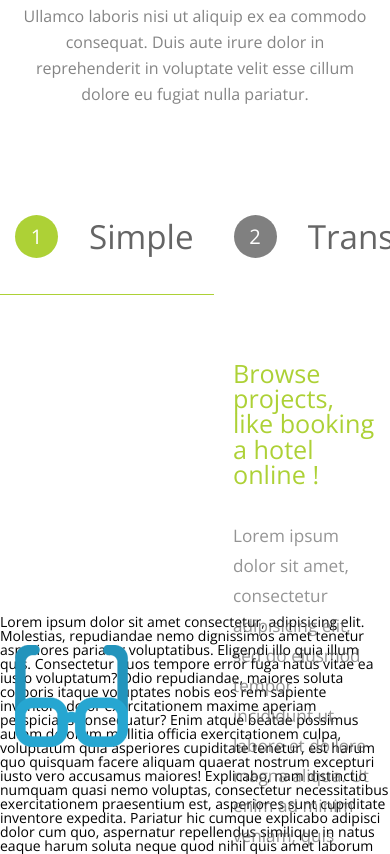
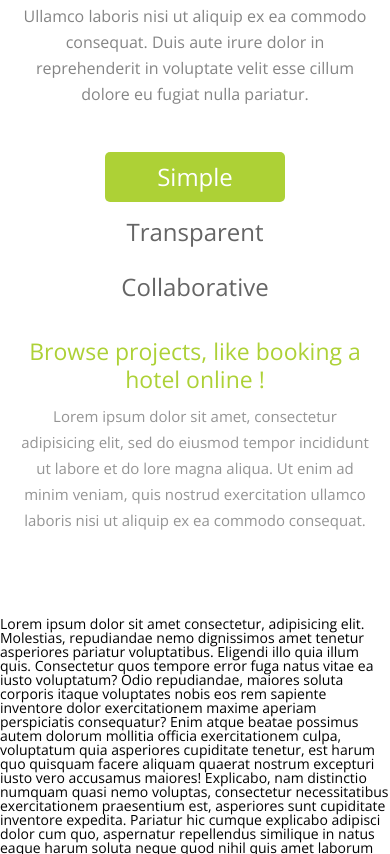
Before and after one commit to antonpetrovich13/Crowdme-2, a plain HTML site: page index.html in a window 390 px wide. Shown: the part 1210-2064 px from the top of the page. Drawn offline with nearby package versions, Linux system fonts and the light colour scheme.

Commit message:
Add files via upload

```diff
--- a/#source/js/script.js
+++ b/#source/js/script.js
@@ -74,6 +74,7 @@ tabs.forEach(function (tab, index) {
 
 		contents[index].classList.add("active");
 	});
+
 });
 
 // To run the animation initially when the page loads
--- a/#source/scss/content.scss
+++ b/#source/scss/content.scss
@@ -314,7 +314,7 @@
 
 	&__body {
 		margin: 103px auto 0px auto;
-		max-width: 880px;
+		max-width: 730px;
 		position: relative;
 	}
 
@@ -337,6 +337,7 @@
 	}
 
 	&__text {
+		justify-items: center;
 	}
 
 	&__title {
@@ -351,6 +352,121 @@
 		line-height: 30px;
 		color: #606060;
 	}
+
+	@media (max-width: 1050px) {
+		padding: 50px 0px;
+		&__tab {
+			font-size: 28px;
+			& span {
+				width: 33px;
+				height: 33px;
+				font-size: 17px;
+				margin: 0px 20px 0px 0px;
+			}
+			&:after {
+				bottom: -27px;
+				left: 50%;
+				transform: translate(-50%, 0);
+			}
+			&.active:after {
+				width: 80%;
+			}
+		}
+		&__body {
+			margin: 73px auto 0px auto;
+			max-width: 730px;
+			position: relative;
+		}
+		&__image {
+			flex: 1 0 80px;
+			margin: 0px 70px 0px 0px;
+		}
+		&__subtitle {
+			margin: 24px 0px 0px 0px;
+		}
+	}
+
+	@media (max-width: 890px) {
+		padding: 30px 0px 50px 0px;
+		&__tabs {
+			display: block;
+		}
+		&__tab {
+			width: 100px;
+			height: 50px;
+			margin: 5px auto 5px auto;
+			border-radius: 5px;
+			transition: all 0.4s ease 0s;
+			&:first-child {
+				margin: 0px auto 5px auto;
+			}
+			&:last-child {
+				margin: 5px auto 0px auto;
+			}
+			&:after {
+				display: none;
+			}
+			& span {
+				display: none;
+			}
+			&.active {
+				width: 300px;
+				color: #fff;
+				background-color: #add136;
+			}
+		}
+		&__body {
+			margin: 40px auto 0px auto;
+			max-width: 700px;
+		}
+		&__image {
+			flex: 1 0 80px;
+			margin: 0px 40px 0px 0px;
+		}
+		&__subtitle {
+			margin: 20px 0px 0px 0px;
+			font-size: 17.2px;
+			line-height: 28px;
+		}
+	}
+	@media (max-width: 770px) {
+		padding: 30px 0px;
+		&__image {
+			display: none;
+			visibility: hidden;
+		}
+		&__text {
+			text-align: center;
+		}
+		&__subtitle {
+			margin: 15px 0px 0px 0px;
+			font-size: 17.2px;
+			line-height: 28px;
+		}
+	}
+	@media (max-width: 600px) {
+		padding: 15px 0px 30px 0px;
+		&__tab {
+			font-size: 24px;
+			width: 50px;
+			&.active {
+				width: 180px;
+				background-color: #add136;
+			}
+		}
+		&__body {
+			margin: 25px auto 0px auto;
+		}
+		&__title {
+			font-size: 23px;
+			line-height: 28px;
+		}
+		&__subtitle {
+			margin: 10px 0px 0px 0px;
+			font-size: 15px;
+			line-height: 26px;
+		}
+	}
 }
 
 @keyframes fade {
@@ -363,5 +479,5 @@
 }
 
 .nomain {
-	margin: 200px 0px 0px 0px;
+	margin: 250px 0px 0px 0px;
 }
--- a/css/style.css
+++ b/css/style.css
@@ -657,7 +657,7 @@ body {
       background-color: #add136; }
   .properties__body {
     margin: 103px auto 0px auto;
-    max-width: 880px;
+    max-width: 730px;
     position: relative; }
   .properties__content {
     position: absolute;
@@ -678,6 +678,8 @@ body {
     margin: 0px 105px 0px 0px; }
     .properties__image img {
       max-width: 100%; }
+  .properties__text {
+    justify-items: center; }
   .properties__title {
     font-size: 25.2px;
     color: #add136; }
@@ -687,6 +689,102 @@ body {
     font-size: 17.2px;
     line-height: 30px;
     color: #606060; }
+  @media (max-width: 1050px) {
+    .properties {
+      padding: 50px 0px; }
+      .properties__tab {
+        font-size: 28px; }
+        .properties__tab span {
+          width: 33px;
+          height: 33px;
+          font-size: 17px;
+          margin: 0px 20px 0px 0px; }
+        .properties__tab:after {
+          bottom: -27px;
+          left: 50%;
+          -webkit-transform: translate(-50%, 0);
+          -ms-transform: translate(-50%, 0);
+          transform: translate(-50%, 0); }
+        .properties__tab.active:after {
+          width: 80%; }
+      .properties__body {
+        margin: 73px auto 0px auto;
+        max-width: 730px;
+        position: relative; }
+      .properties__image {
+        -webkit-box-flex: 1;
+        -ms-flex: 1 0 80px;
+        flex: 1 0 80px;
+        margin: 0px 70px 0px 0px; }
+      .properties__subtitle {
+        margin: 24px 0px 0px 0px; } }
+  @media (max-width: 890px) {
+    .properties {
+      padding: 30px 0px 50px 0px; }
+      .properties__tabs {
+        display: block; }
+      .properties__tab {
+        width: 100px;
+        height: 50px;
+        margin: 5px auto 5px auto;
+        border-radius: 5px;
+        -webkit-transition: all 0.4s ease 0s;
+        -o-transition: all 0.4s ease 0s;
+        transition: all 0.4s ease 0s; }
+        .properties__tab:first-child {
+          margin: 0px auto 5px auto; }
+        .properties__tab:last-child {
+          margin: 5px auto 0px auto; }
+        .properties__tab:after {
+          display: none; }
+        .properties__tab span {
+          display: none; }
+        .properties__tab.active {
+          width: 300px;
+          color: #fff;
+          background-color: #add136; }
+      .properties__body {
+        margin: 40px auto 0px auto;
+        max-width: 700px; }
+      .properties__image {
+        -webkit-box-flex: 1;
+        -ms-flex: 1 0 80px;
+        flex: 1 0 80px;
+        margin: 0px 40px 0px 0px; }
+      .properties__subtitle {
+        margin: 20px 0px 0px 0px;
+        font-size: 17.2px;
+        line-height: 28px; } }
+  @media (max-width: 770px) {
+    .properties {
+      padding: 30px 0px; }
+      .properties__image {
+        display: none;
+        visibility: hidden; }
+      .properties__text {
+        text-align: center; }
+      .properties__subtitle {
+        margin: 15px 0px 0px 0px;
+        font-size: 17.2px;
+        line-height: 28px; } }
+  @media (max-width: 600px) {
+    .properties {
+      padding: 15px 0px 30px 0px; }
+      .properties__tab {
+        font-size: 24px;
+        width: 50px; }
+        .properties__tab.active {
+          width: 180px;
+          background-color: #add136; }
+      .properties__body {
+        margin: 25px auto 0px auto; }
+      .properties__title {
+        font-size: 23px;
+        line-height: 28px; }
+      .properties__subtitle {
+        margin: 10px 0px 0px 0px;
+        font-size: 15px;
+        line-height: 26px; } }
 
 @-webkit-keyframes fade {
   from {
@@ -701,4 +799,4 @@ body {
     opacity: 1; } }
 
 .nomain {
-  margin: 200px 0px 0px 0px; }
+  margin: 250px 0px 0px 0px; }
```
